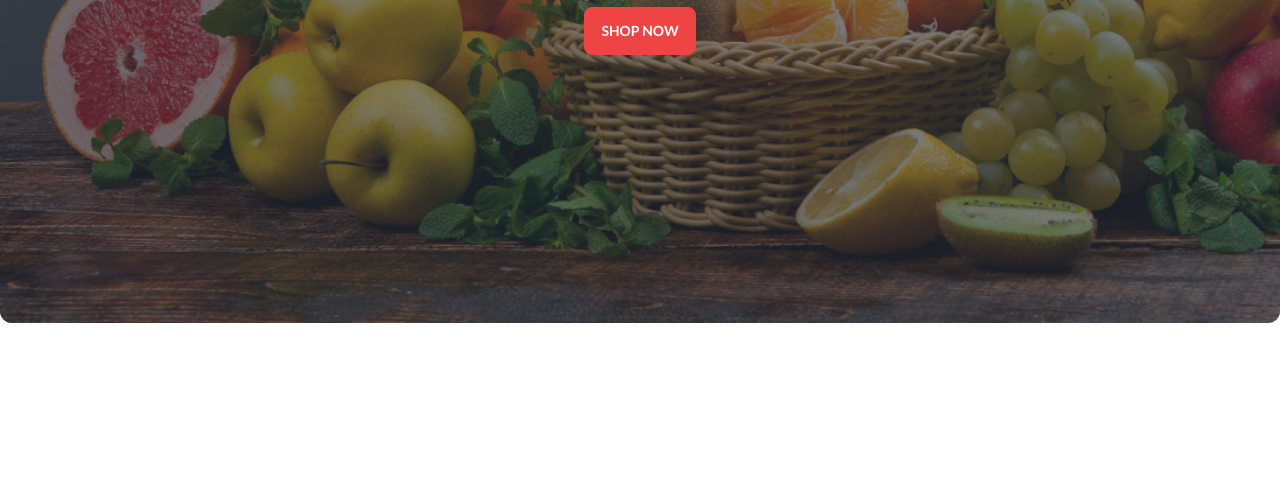
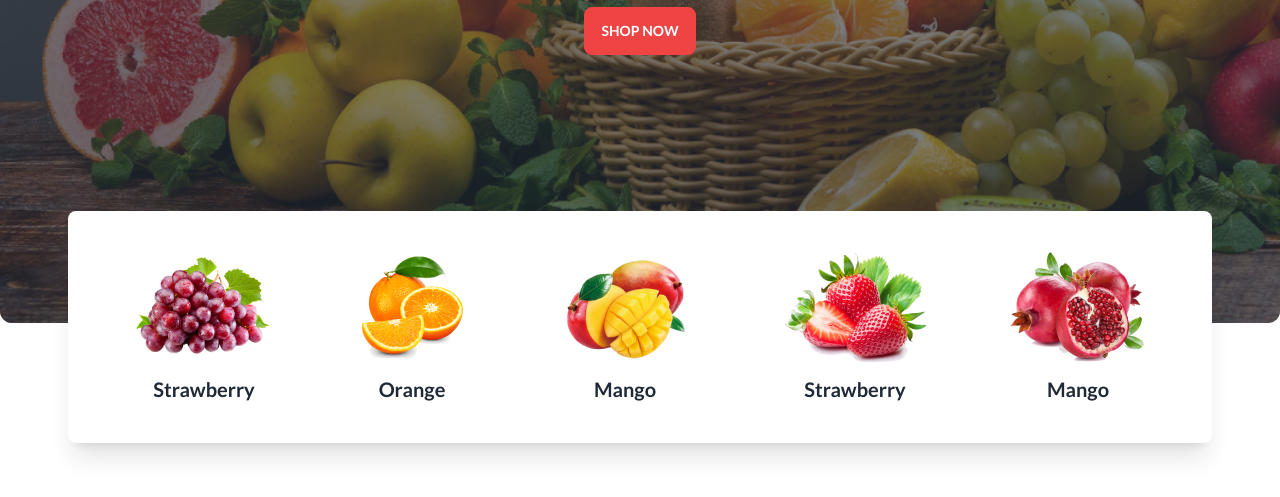
Before and after one commit to rokonroni/fruit-shop-with-daisyUI, a plain HTML site: page index.html in a window 1280 px wide. Shown: the part 489-986 px from the top of the page. Before the commit the page ends 812 px from the top, so only its background shows below. Drawn offline with nearby package versions, Linux system fonts and the light colour scheme; grey boxes are pictures that could not be loaded.

Commit message:
Feature Section done with responsive design

```diff
--- a/index.html
+++ b/index.html
@@ -173,6 +173,34 @@
         </div>
       </section>
       <!-- Carousel Section End -->
+      <!-- Feature Section Start -->
+      <section class="container mx-auto hidden lg:block ">
+        <div class="container mx-auto max-w-max">
+          <div class="flex text-center gap-20 py-10 px-16 rounded-lg bg-white relative -top-28 shadow-xl">
+            <div>
+              <img src="./images/fruit1.png" alt="">
+              <p class="text-xl font-semibold mt-3">Strawberry</p>
+            </div>
+            <div>
+              <img src="./images/fruit2.png" alt="">
+              <p class="text-xl font-semibold mt-3">Orange</p>
+            </div>
+            <div>
+              <img src="./images/fruit3.png" alt="">
+              <p class="text-xl font-semibold mt-3">Mango</p>
+            </div>
+            <div>
+              <img src="./images/fruit4.png" alt="">
+              <p class="text-xl font-semibold mt-3">Strawberry</p>
+            </div>
+            <div>
+              <img src="./images/fruit5.png" alt="">
+              <p class="text-xl font-semibold mt-3">Mango</p>
+            </div>
+          </div>
+        </div>
+      </section>
+      <!-- Feature Section End -->
     </main>
     <!-- Main End -->
   </body>
```
